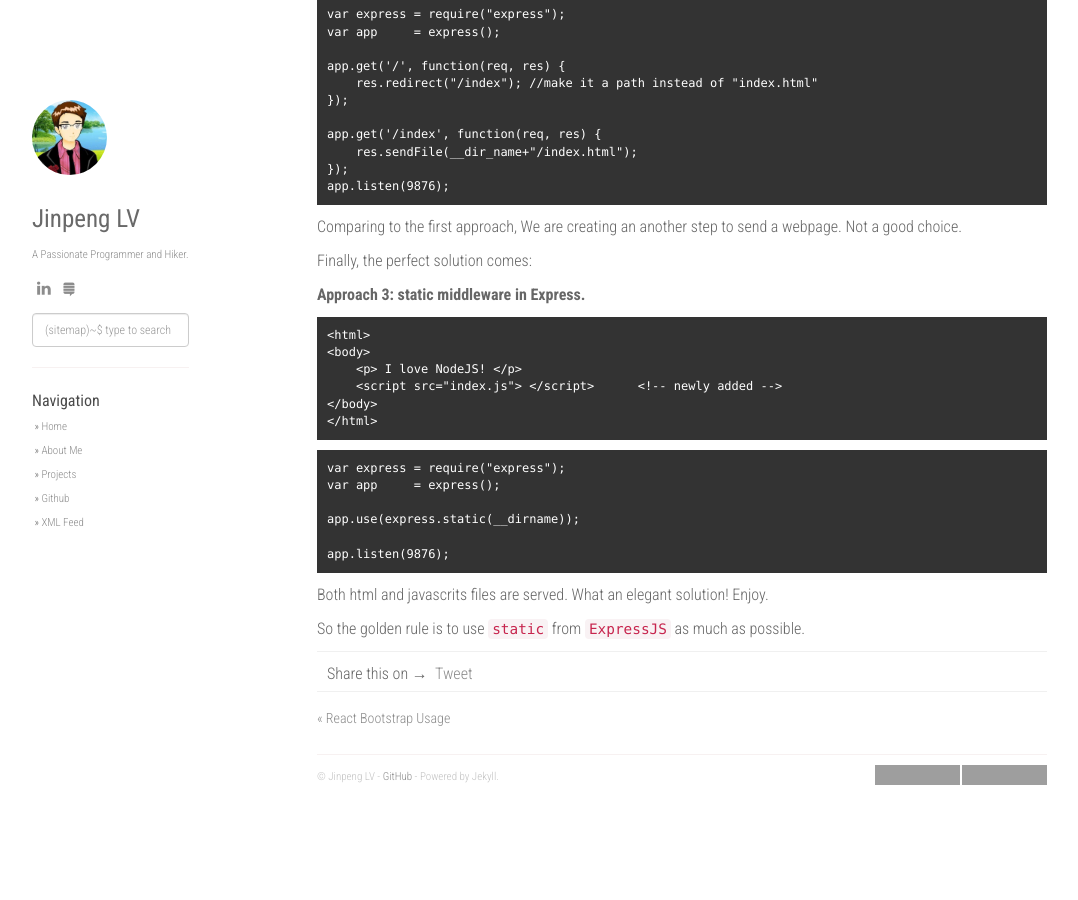
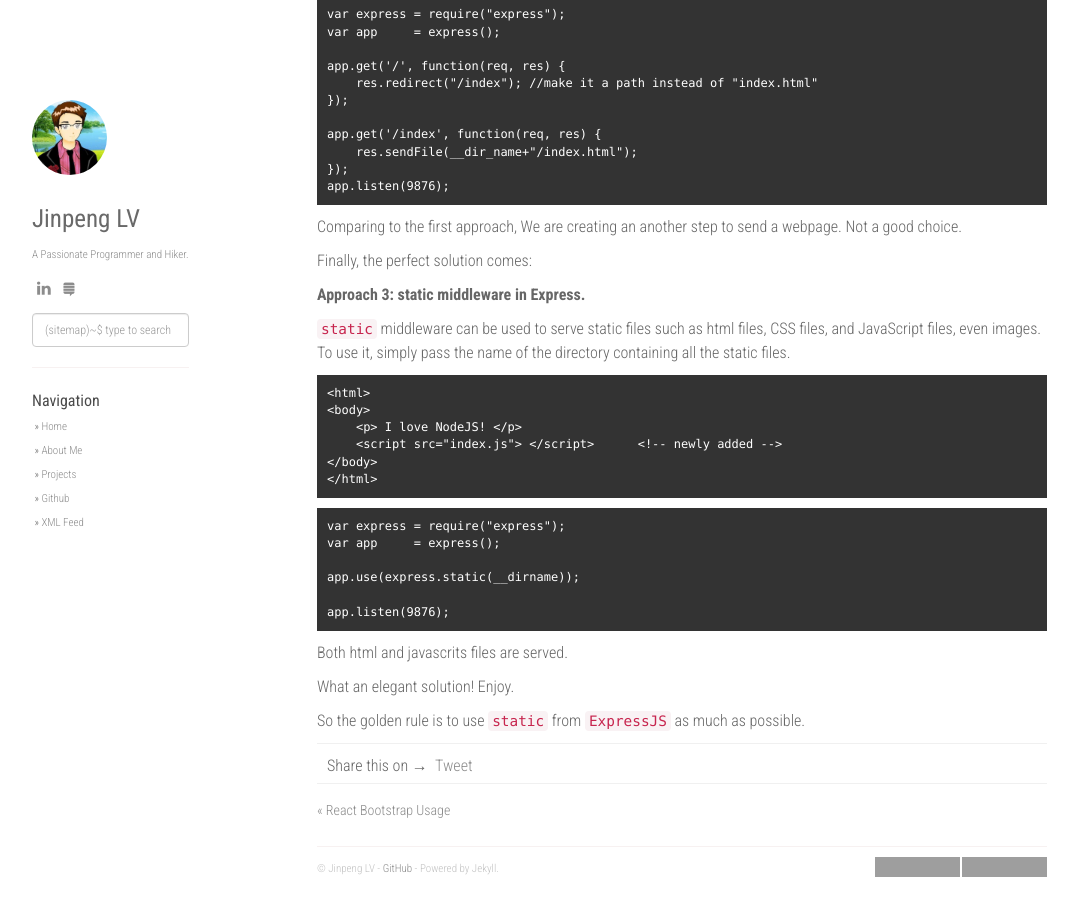
Before and after one commit to gepolv/gepolv.github.io, a Jekyll site: the page built from _posts/2016-08-13-lessons-learned-in-sending-files-in-nodejs.md, in a window 1280 px wide and 900 px high, scrolled down 1656 px. Shown: the whole window, without its empty margins (53-1131 px from the left). Built offline with Jekyll 4.4.1, drawn with Linux system fonts in a browser that asks for light colours; nearby versions of some CDN libraries; comment, search, counter and statistics services are not loaded; before the commit the page ends 2464 px from its top, so only the background shows below that; grey boxes are pictures that could not be loaded.

Commit message:
Update 2016-08-13-lessons-learned-in-sending-files-in-nodejs.md

````diff
--- a/_posts/2016-08-13-lessons-learned-in-sending-files-in-nodejs.md
+++ b/_posts/2016-08-13-lessons-learned-in-sending-files-in-nodejs.md
@@ -111,6 +111,9 @@ Finally, the perfect solution comes:
 
 **Approach 3: static middleware in Express.**
 
+`static` middleware can be used to serve static files such as html files, CSS files, and JavaScript files, even images. To use it, simply pass the name of the directory containing all the static files.
+
+
 ```
 <html>
 <body>
@@ -129,6 +132,8 @@ app.use(express.static(__dirname));
 app.listen(9876);
 ```
 
-Both html and javascrits files are served. What an elegant solution! Enjoy.
+Both html and javascrits files are served.
+
+What an elegant solution! Enjoy.
 
 So the golden rule is to use `static` from `ExpressJS` as much as possible.
````
